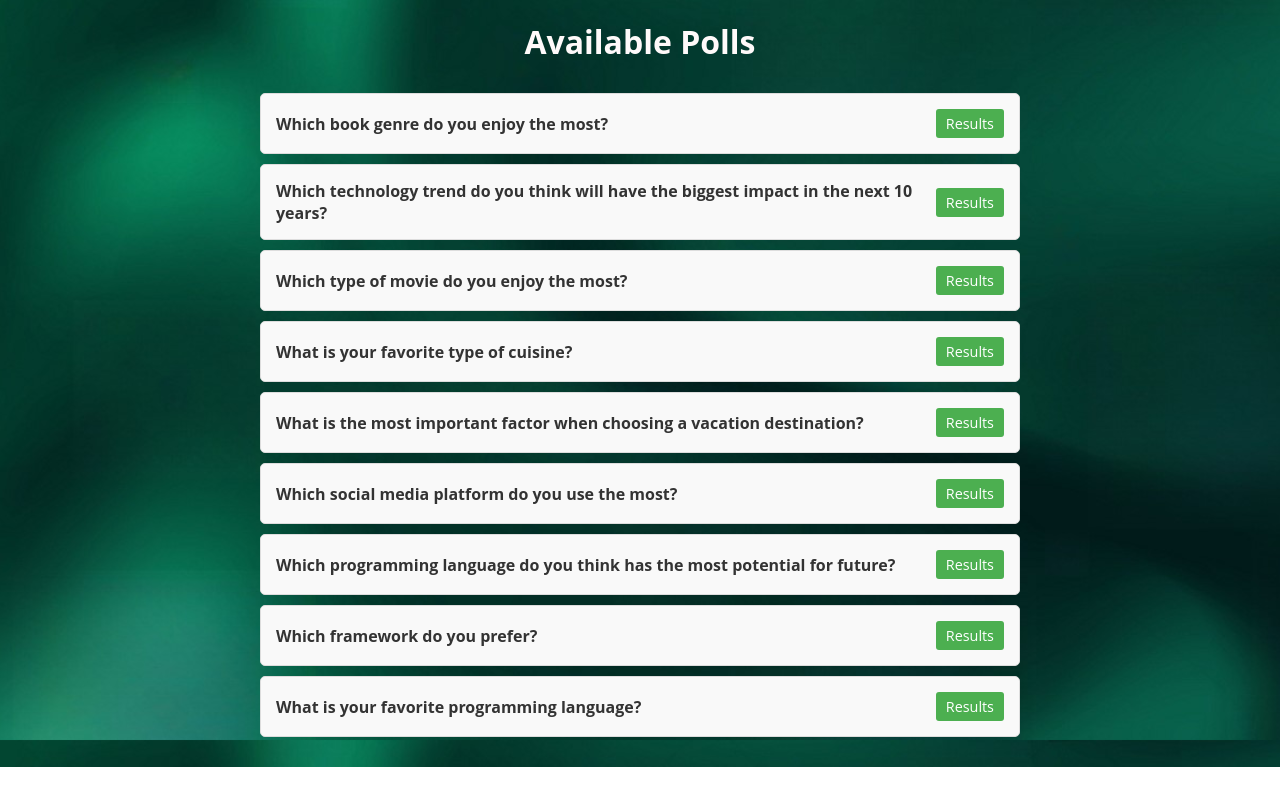
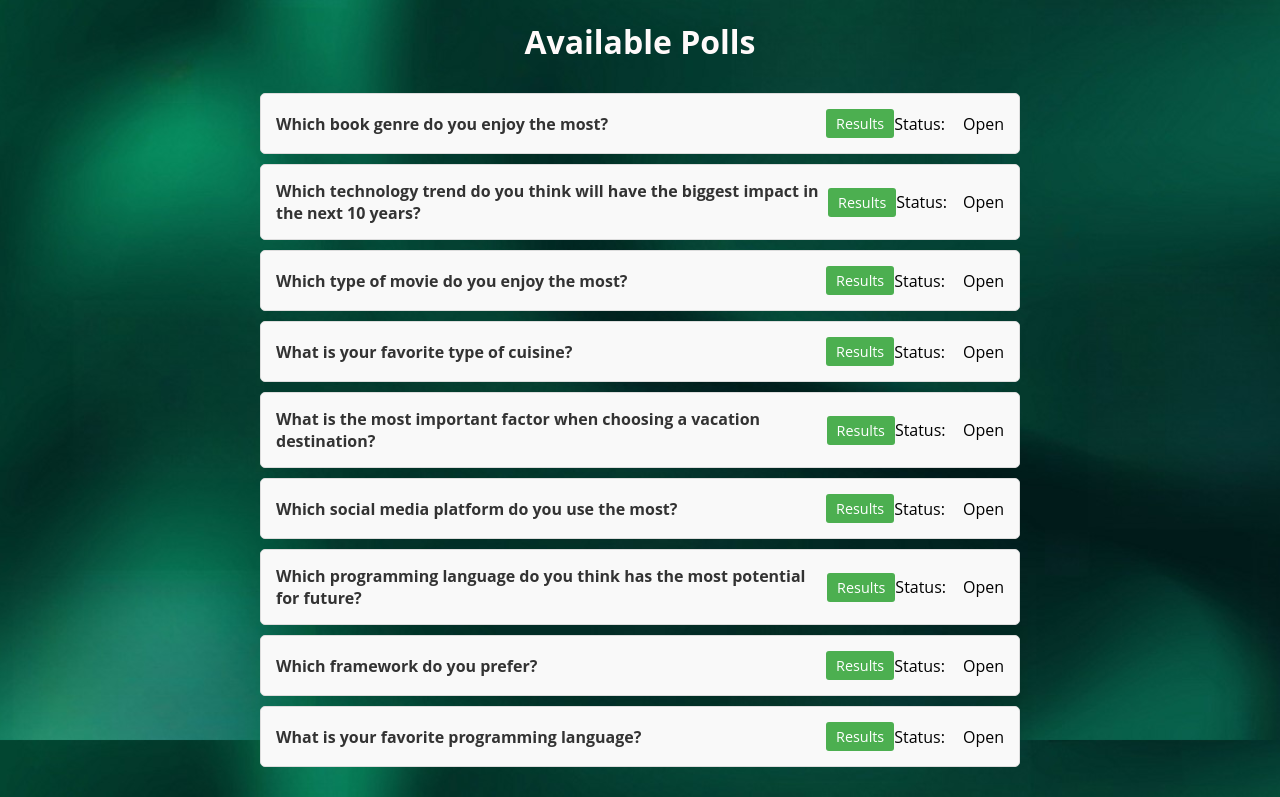
Before and after one commit to SunthornK/ku-polls, a Django app: page /polls/ in a window 1280 px wide. Shown: the part 60-857 px from the top of the page. Before the commit the page ends 827 px from the top, so only its background shows below. Run offline with Django 5.2, Linux system fonts and the light colour scheme; data comes from the database, SQL or seed files in the repository; some libraries are stand-ins or nearby versions.

Commit message:
adding status for all polls

```diff
--- a/polls/models.py
+++ b/polls/models.py
@@ -25,6 +25,18 @@
             bool: True if the current time is after or equal to the publication date, False otherwise.
         """
         return timezone.localtime(timezone.now()) >= self.pub_date
+
+    def get_status(self):
+        """
+        Returns the status of the poll (open, closed, or upcoming).
+
+        Returns:
+            str: 'Open', 'Closed', or 'Upcoming' based on the poll's publication and end dates.
+        """
+        now = timezone.localtime(timezone.now())
+        if self.end_date and now > self.end_date:
+            return 'Closed'
+        return 'Open'
 
     def can_vote(self):
         """
--- a/polls/static/polls/style.css
+++ b/polls/static/polls/style.css
@@ -196,7 +196,7 @@
     display: block;
     width: 100%;
     padding: 10px;
-    background-color: #3498db;
+    background-color: orange;
     color: white;
     border: none;
     border-radius: 4px;
@@ -206,7 +206,7 @@
 }
 
 .vote-button:hover {
-    background-color: #2980b9;
+    background-color: orange;
 }
 
 /* Styles for results.html */
@@ -234,7 +234,7 @@
 
 .vote-bar {
     height: 20px;
-    background-color: #3498db;
+    background-color: orange;
     border-radius: 10px;
 }
 
@@ -246,7 +246,7 @@
 .action-button {
     display: inline-block;
     padding: 10px 20px;
-    background-color: #3498db;
+    background-color: orange;
     color: white;
     text-decoration: none;
     border-radius: 4px;
@@ -255,7 +255,7 @@
 }
 
 .action-button:hover {
-    background-color: #2980b9;
+    background-color: orange;
 }
 
 /* Responsive design */
@@ -338,3 +338,21 @@
     text-align: center;
     margin-top: 20px;
 }
+
+.status-indicator {
+    display: inline-block;
+    width: 10px;
+    height: 10px;
+    border-radius: 50%; /* Makes the element a circle */
+    margin-right: 8px; /* Space between ball and status text */
+    vertical-align: middle;
+}
+
+/* Status colors */
+.status-indicator.open {
+    background-color: green;
+}
+
+.status-indicator.closed {
+    background-color: red;
+}
--- a/polls/templates/polls/index.html
+++ b/polls/templates/polls/index.html
@@ -16,6 +16,8 @@
                         <a href="{% url 'polls:results' question.id %}" class="results-link">
                             Results
                         </a>
+                        Status: <span class="status-indicator {{ question.get_status }}"></span>
+                        <span>{{ question.get_status|title }}</span>
                     </li>
                 {% endfor %}
             </ul>
--- a/polls/templates/polls/results.html
+++ b/polls/templates/polls/results.html
@@ -15,9 +15,6 @@
         </li>
     {% endfor %}
     </ul>
-
-    <p>Total votes: {{ total_votes }}</p>
-
     <div class="action-links">
         <a href="{% url 'polls:index' %}" class="action-button">Back to Poll List</a>
     </div>
```
